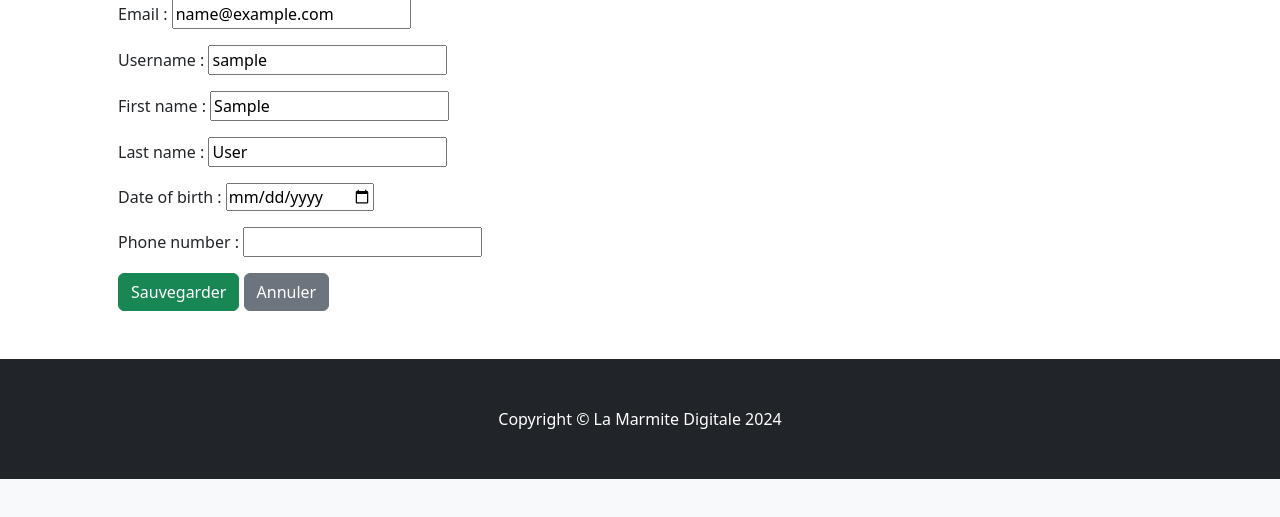
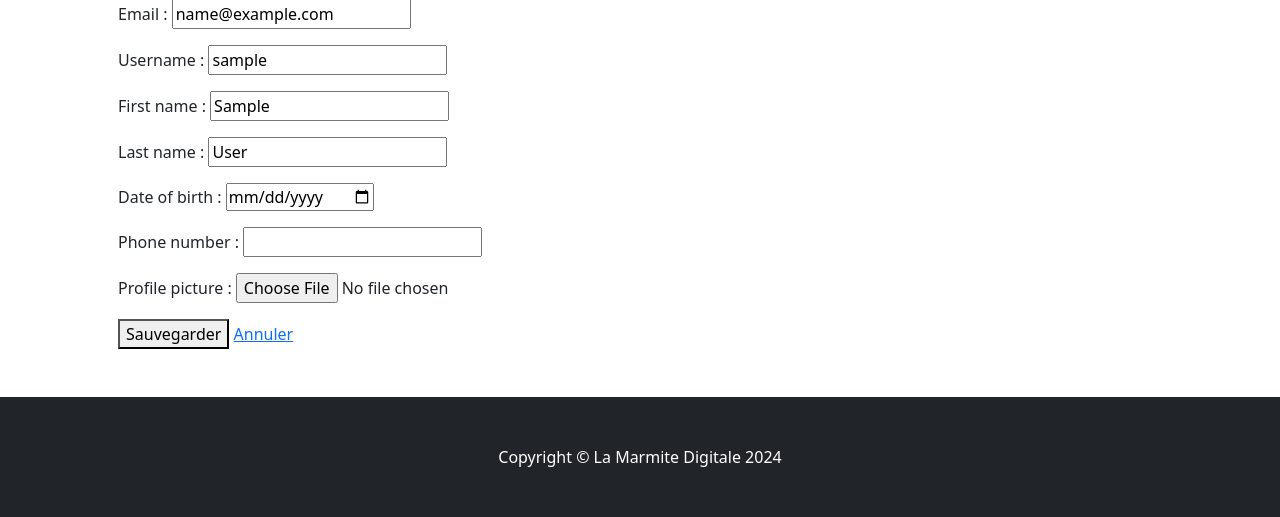
Before and after one commit to 16ARR/LMD, a Django app: page /profile/edit/ in a window 1280 px wide. Shown: the part 508-1025 px from the top of the page. Before the commit the page ends 987 px from the top, so only its background shows below. Run offline with Django 5.2, Linux system fonts and the light colour scheme; the visitor is signed in with stand-in values (Sample User, id 1); data comes from the database, SQL or seed files in the repository; some libraries are stand-ins or nearby versions.

Commit message:
picture profile

```diff
--- a/src/Blanche/settings.py
+++ b/src/Blanche/settings.py
@@ -134,6 +134,8 @@ STATIC_URL = '/static/'
 STATIC_ROOT = BASE_DIR / 'staticfiles'
 LOGIN_REDIRECT_URL='/profile/'
 LOGOUT_REDIRECT_URL='/'
+MEDIA_URL = '/media/'
+MEDIA_ROOT = os.path.join(BASE_DIR, 'media')
 
 AUTH_USER_MODEL = 'Comptes.CustomUser'
 
--- a/src/Blanche/urls.py
+++ b/src/Blanche/urls.py
@@ -1,6 +1,5 @@
-
-
-
+from django.conf import settings
+from django.conf.urls.static import static
 from django.contrib import admin
 
 from django.urls import path
@@ -20,5 +19,8 @@ urlpatterns = [
     path('login/', auth_views.LoginView.as_view(template_name='login.html'), name='login'),
     path('profile/edit/', views.edit_profile, name='edit_profile'),
 
+]
 
-]
+
+if settings.DEBUG:
+    urlpatterns += static(settings.MEDIA_URL, document_root=settings.MEDIA_ROOT)
--- a/src/Comptes/forms.py
+++ b/src/Comptes/forms.py
@@ -39,7 +39,7 @@ class UserRegistrationForm(forms.ModelForm):
 class UserEditForm(forms.ModelForm):
     class Meta:
         model = CustomUser
-        fields = ['email', 'username', 'first_name', 'last_name', 'date_of_birth', 'phone_number']
+        fields = ['email', 'username', 'first_name', 'last_name', 'date_of_birth', 'phone_number', 'profile_picture']
         widgets = {
             'date_of_birth': DateInput(attrs={'type': 'date', 'placeholder': 'DD-MM-YYYY'}),
         }
--- a/src/Comptes/models.py
+++ b/src/Comptes/models.py
@@ -51,6 +51,7 @@ class CustomUser(AbstractBaseUser):
     date_of_birth = models.DateField(null=True)
     phone_number = models.CharField(max_length=15, blank=True)
     date_joined = models.DateTimeField(auto_now_add=True, null=True)
+    profile_picture = models.ImageField(upload_to='profile_pictures/', blank=True, null=True)
 
     is_active = models.BooleanField(default=True)
     is_admin = models.BooleanField(default=False)
--- a/src/Comptes/templates/edit_profile.html
+++ b/src/Comptes/templates/edit_profile.html
@@ -1,10 +1,10 @@
 {% extends "base.html" %}
 {% block body %}
 <h1>Modifier votre profil</h1>
-<form method="post">
+<form method="post" enctype="multipart/form-data">
     {% csrf_token %}
     {{ form.as_p }}
-    <button type="submit" class="btn btn-success">Sauvegarder</button>
-    <a href="{% url 'profile' %}" class="btn btn-secondary">Annuler</a>
+    <button type="submit">Sauvegarder</button>
+    <a href="{% url 'profile' %}">Annuler</a>
 </form>
 {% endblock %}
--- a/src/Comptes/templates/profile.html
+++ b/src/Comptes/templates/profile.html
@@ -12,6 +12,11 @@
 </head>
 <body>
     <h1>Bienvenue, {{ user.first_name }}!</h1>
+    {% if user.profile_picture %}
+    <img src="{{ user.profile_picture.url }}" alt="Photo de profil" style="width: 150px; height: 150px; border-radius: 50%;">
+{% else %}
+    <p>Pas de photo de profil.</p>
+{% endif %}
     <p>Email: {{ user.email }}</p>
     <p>Nom d'utilisateur: {{ user.username }}</p>
     <p>Nom: {{ user.last_name }}</p>
--- a/src/Comptes/views.py
+++ b/src/Comptes/views.py
@@ -28,7 +28,7 @@ def profile(request):
 
 def edit_profile(request):
     if request.method == 'POST':
-        form = UserEditForm(request.POST, instance=request.user)
+        form = UserEditForm(request.POST, request.FILES, instance=request.user)
         if form.is_valid():
             form.save()
             return redirect('profile')  # Redirection vers la page de profil après sauvegarde
```
Also changed, not shown: src/Comptes/migrations/0013_customuser_profile_picture.py (added), src/media/profile_pictures/autocollant-dracaufeu-pokemon-006.jpg (added).
